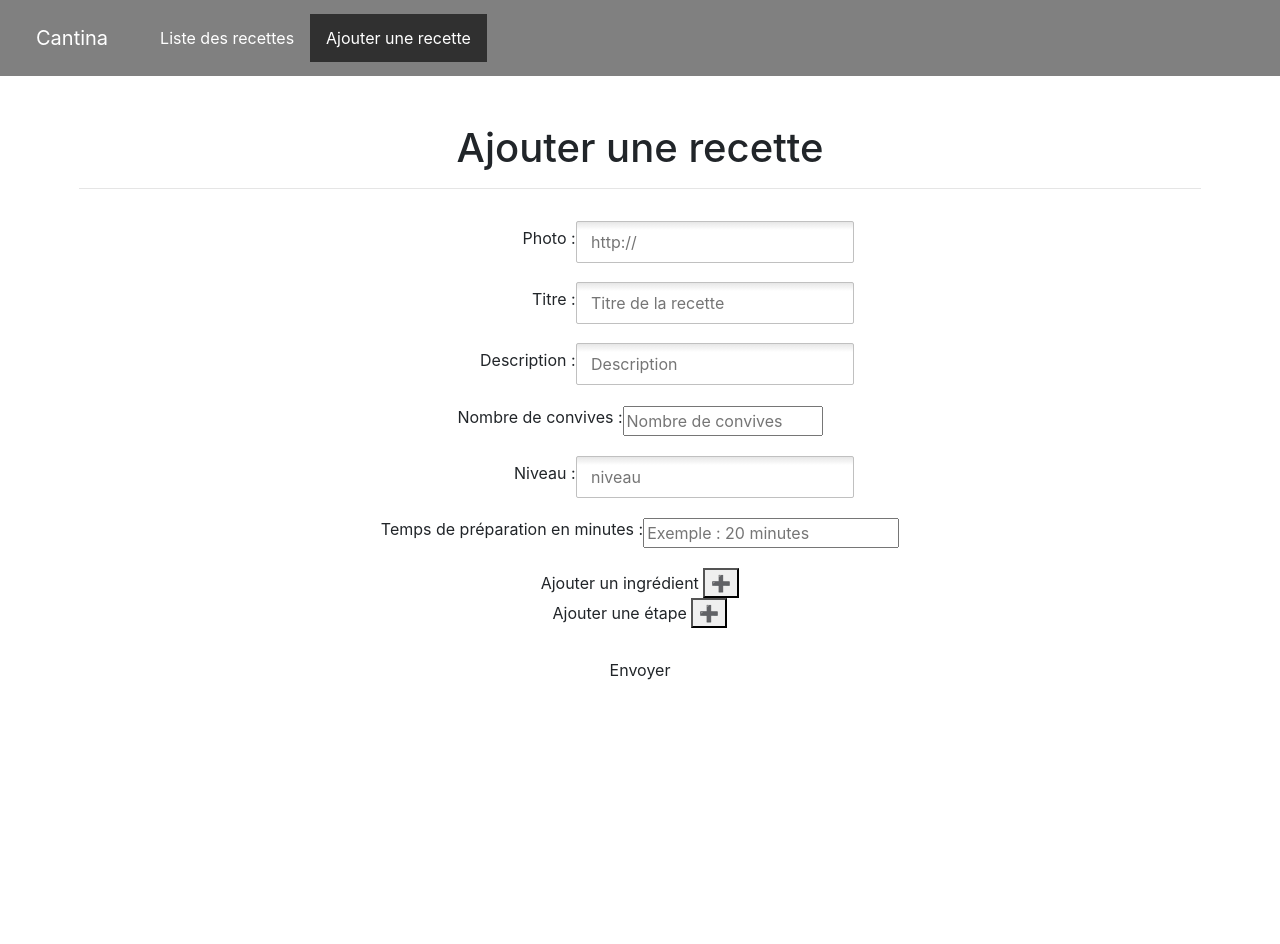
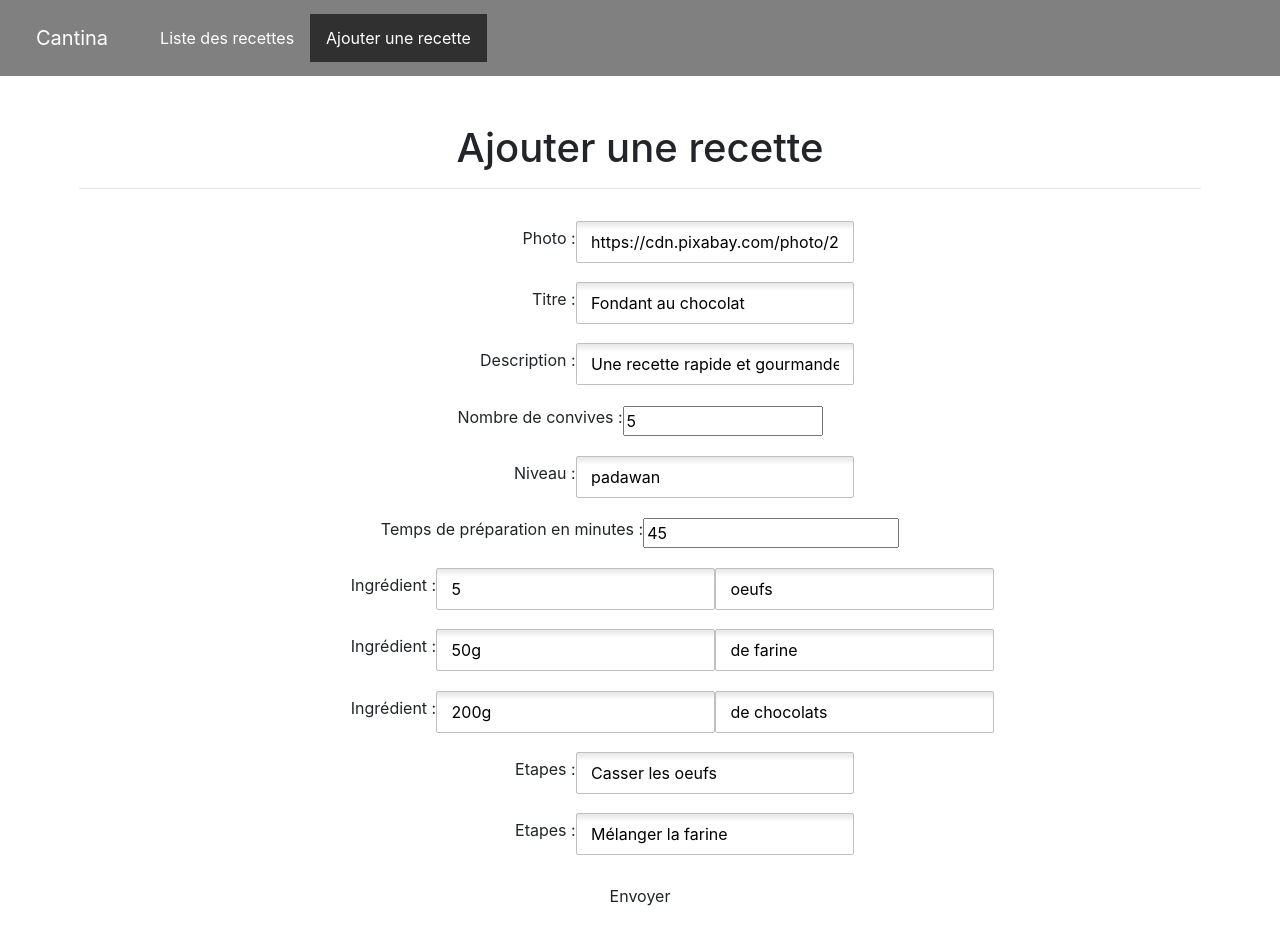
Before and after one commit to Meliwen/cantina, a Vue app: page /#/add in a window 1280 px wide. Shown: the top 944 px of the page. Before the commit the page ends 800 px from the top, so only its background shows below. Built offline with nearby package versions, Linux system fonts and the light colour scheme; what vue-toasted would draw is missing.

Commit message:
Les données s'affichent de manière dynamique dans les input, mais l'envoi du formulaire ne fonctionne toujours pas...

```diff
--- a/src/components/Form.vue
+++ b/src/components/Form.vue
@@ -69,8 +69,22 @@
       <span v-if="$v.recipe.tempsPreparation.$dirty && !$v.recipe.tempsPreparation.required">Le champs est requis</span>
     </div>
 
-    <addIngredient/>
-    <addEtape/>
+  <div id="addIngredient">
+      <div class="form-group" v-for="ingredient in recipe.ingredients" :key="ingredient.id">
+      <label for="ingredient">Ingrédient :</label>
+      <input type="text" id="quantite" placeholder="Exemple : 100g" v-model="ingredient[0]">
+      <input type="text" id="nom_ingredient" placeholder="Exemple : de farine" v-model="ingredient[1]">
+    </div>
+  </div>
+  <div id="addEtape">
+      <div class="form-group" v-for="(etapes) in recipe.etapes" :key="etapes.id">
+      <label for="ingredient">Etapes :</label>
+      <input type="text" id="quantite" placeholder="Exemple : Peser la farine" :value="etapes">
+    </div>
+  </div>
+
+    <!-- <addIngredient/>
+    <addEtape/> -->
 
 
     <div class="actions">
@@ -81,14 +95,14 @@
 
 <script>
 import { required, alpha } from "vuelidate/lib/validators";
-import addIngredient from "./AddIngredient.vue";
-import addEtape from "./AddEtape.vue";
+// import addIngredient from "./AddIngredient.vue";
+// import addEtape from "./AddEtape.vue";
 
 export default {
   name: "Form",
   components: {
-    addIngredient,
-    addEtape
+    // addIngredient,
+    // addEtape
   },
   props: {
     recipe: {
@@ -96,13 +110,17 @@ export default {
       default: function() {
         return {
           id: null,
-          description: "",
-          titre: "",
-          photo: "",
-          personnes: null,
-          ingredient: "",
-          niveau:"",
-          tempsPreparation: "",
+          titre: "Fondant au chocolat",
+          description: "Une recette rapide et gourmande",
+          niveau:"padawan",
+          personnes: 5,
+          tempsPreparation: 45,
+          ingredients: [["5" , "oeufs"],
+                        ["50g" , "de farine"],
+                        ["200g" , "de chocolats"]],
+          etapes: ["Casser les oeufs",
+                  "Mélanger la farine"],
+          photo: "https://cdn.pixabay.com/photo/2016/12/10/21/26/food-1898194_960_720.jpg",
         };
       }
     }
@@ -122,13 +140,10 @@ export default {
 
   methods: {
     onSubmit: function() {
-      // Si les règles de l'objet 'recipe' sont invalides, on stoppe l'exécution de la fonction
+      //Si les règles de l'objet 'recipe' sont invalides, on stoppe l'exécution de la fonction
       if (this.$v.recipe.$invalid) return this.$v.recipe.$touch();
-      // Fait remonter un événement vers le composant parent
+      //Fait remonter un événement vers le composant parent
       this.$emit("send", this.recipe);
-    },
-    addIngredient: function(){
-
     }
   }
 };
```
